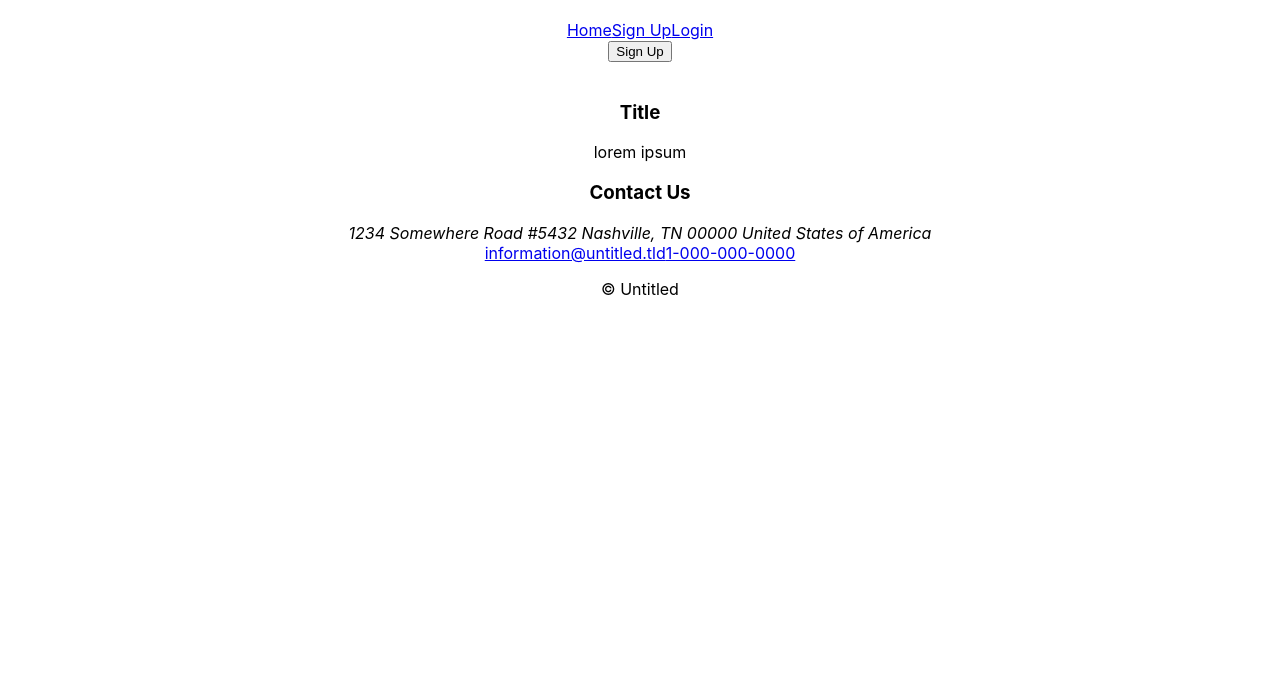
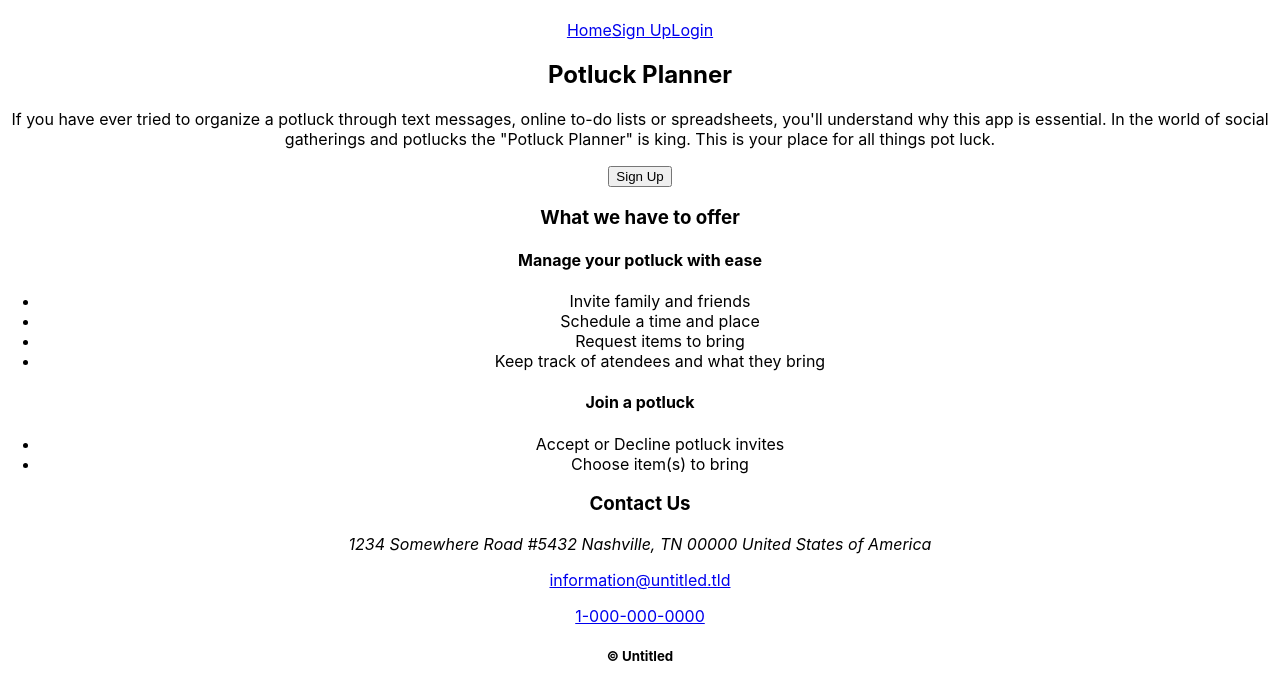
Before and after one commit to Build-Week-Potluck-Planner-5/front-end, a React (Create React App) app: page / in a window 1280 px wide. Shown: the top 700 px of the page. Built offline with nearby package versions, Linux system fonts and the light colour scheme.

Commit message:
added more content to the content component

```diff
--- a/src/Components/Content.js
+++ b/src/Components/Content.js
@@ -5,10 +5,22 @@ import React from 'react'
 function Content () {
     return(
         <div className='contentDiv'>
-            <img className='contentImg' src='' alt=''/>
-            <div className='infoDiv'>
-                <h3>Title</h3>
-                <p>lorem ipsum</p>
+            <h3>What we have to offer</h3>
+            <div className='infoDiv one'>
+                <h4>Manage your potluck with ease</h4>
+                <ul>
+                    <li>Invite family and friends</li>
+                    <li>Schedule a time and place</li>
+                    <li>Request items to bring</li>
+                    <li>Keep track of atendees and what they bring</li>
+                </ul>
+            </div>
+            <div className='infoDiv two'>
+                <h4>Join a potluck</h4>
+                <ul>
+                    <li>Accept or Decline potluck invites</li>
+                    <li>Choose item(s) to bring</li>
+                </ul>
             </div>
         </div>
     )
--- a/src/Components/Footer.js
+++ b/src/Components/Footer.js
@@ -7,11 +7,11 @@ function Footer () {
             <h3>Contact Us</h3>
             <div>
                 <address>1234 Somewhere Road #5432 Nashville, TN 00000 United States of America</address>
-                <a href='mailto:information@untitled.tld'>information@untitled.tld</a>
-                <a href='tel:1-000-000-0000'>1-000-000-0000</a>
+                <p><a href='mailto:information@untitled.tld'>information@untitled.tld</a></p>
+                <p><a href='tel:1-000-000-0000'>1-000-000-0000</a></p>
             </div>
             <div>
-                <p>© Untitled</p>
+                <h5>© Untitled</h5>
             </div>
         </footer>
     )
--- a/src/Components/Hero.js
+++ b/src/Components/Hero.js
@@ -6,7 +6,8 @@ import { Link } from 'react-router-dom'
 function Hero () {
     return(
         <div className='heroDiv'>
-            <img className='heroImg' src='' alt=''/>
+            <h2>Potluck Planner</h2>
+            <p>If you have ever tried to organize a potluck through text messages, online to-do lists or spreadsheets, you'll understand why this app is essential. In the world of social gatherings and potlucks the "Potluck Planner" is king. This is your place for all things pot luck.</p>
             <Link to ='/signup'><button>Sign Up</button></Link>
         </div>
     )
```
